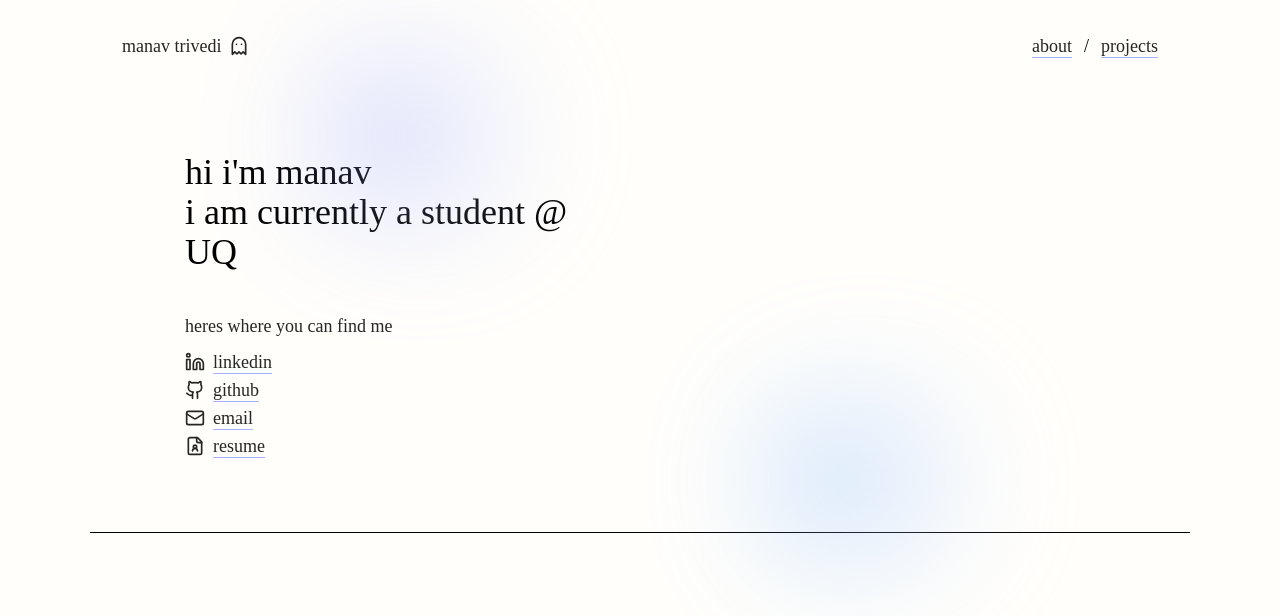
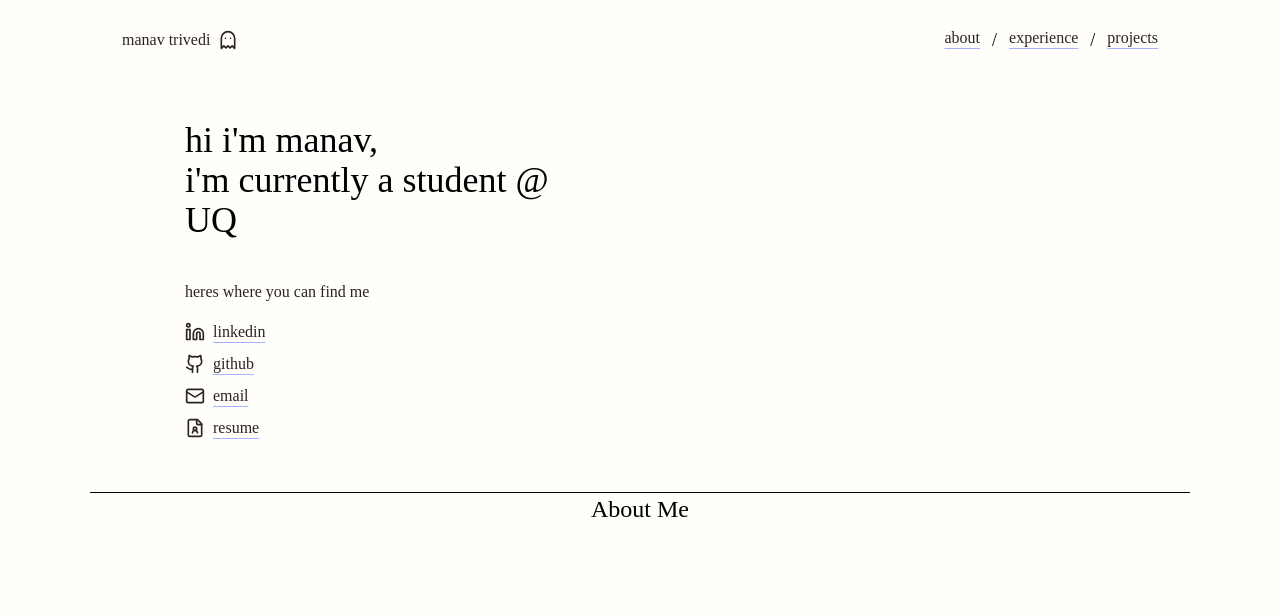
Before and after one commit to ManavTriv/Portfolio, a React (Vite) app in the folder frontend/: page / in a window 1280 px wide. Shown: the top 616 px of the page. Built offline with nearby package versions, Linux system fonts and the light colour scheme; a web font is replaced by a local one.

Commit message:
Progress 18/2

```diff
--- a/frontend/src/Home.jsx
+++ b/frontend/src/Home.jsx
@@ -1,39 +1,68 @@
-import "./styles/Home.css"
+import { useRef, useState, useEffect } from "react";
+import "./styles/Home.css";
 import IntroCard from "./components/IntroCard";
-import { Ghost} from "lucide-react";
+import About from "./components/About";
+import Experience from "./components/Experience";
+import Projects from "./components/Projects";
+import Navbar from "./components/Navbar";
 
 const Home = () => {
-    return (
-      <div className="bg-[#fffefb] min-h-screen">
-        <div className="absolute top-[7%] left-[25%] w-[15%] h-[20%] bg-gradient-to-r from-indigo-400 to-indigo-100 opacity-40 rounded-full blur-3xl"></div>
-        <div className="absolute top-[50%] right-[25%] w-[15%] h-[20%] bg-gradient-to-r from-blue-400 to-indigo-100 opacity-40 rounded-full blur-3xl"></div>
-        <div className="flex flex-col w-[90%] xl:max-w-[1100px] items-center justify-center mx-auto">
-          <Navbar />
-          <IntroCard />
-          <div className="w-full border-t-1"></div>
+  const aboutRef = useRef(null);
+  const experienceRef = useRef(null);
+  const projectsRef = useRef(null);
+  const [navbarScrolled, setNavbarScrolled] = useState(false);
+
+  useEffect(() => {
+    const handleScroll = () => {
+      setNavbarScrolled(window.scrollY > 0);
+    };
+    window.addEventListener("scroll", handleScroll);
+    return () => window.removeEventListener("scroll", handleScroll);
+  }, []);
+
+  const scrollToSection = (ref) => {
+    if (ref?.current) {
+      const navbarHeight = 80;
+      const offset = ref.current.offsetTop - navbarHeight;
+      window.scrollTo({
+        top: offset,
+        behavior: "smooth",
+      });
+    }
+  };
+
+  const handleHomeClick = () => {
+    window.scrollTo({ top: 0, behavior: "smooth" });
+  };
+
+  return (
+    <div className="bg-[#fffefb] min-h-screen relative">
+
+      <Navbar
+        scrolled={navbarScrolled}
+        scrollToAbout={() => scrollToSection(aboutRef)}
+        scrollToExperience={() => scrollToSection(experienceRef)}
+        scrollToProjects={() => scrollToSection(projectsRef)}
+        handleHomeClick={handleHomeClick}
+      />
+
+      <div className="flex flex-col w-[90%] xl:max-w-[1100px] items-center justify-center mx-auto pt-20">
+        <IntroCard />
+        <div className="w-full border-t-1 mt-3"></div>
+        <div ref={aboutRef} className="scroll-mt-20">
+          <About />
+        </div>
+        <div className="w-full border-t-1 mt-3"></div>
+        <div ref={experienceRef} className="scroll-mt-20">
+          <Experience />
+        </div>
+        <div className="w-full border-t-1 mt-3"></div>
+        <div ref={projectsRef} className="scroll-mt-20">
+          <Projects />
         </div>
       </div>
-    );
-}
+    </div>
+  );
+};
 
-export default Home
-
-const Navbar = () => {
-    return (
-      <div className="flex flex-row items-center justify-between w-full h-23 px-8">
-        <a className="flex flex-row items-center space-x-2 font-secondary font-medium text-center text-lg cursor-pointer text-stone-800 hover:text-indigo-300 transition-all duration-300">
-          <span>manav trivedi</span>
-          <Ghost className="w-5 h-5 transition-all duration-300 text-inherit" />
-        </a>
-        <div className="flex flex-row space-x-3">
-          <a className="font-secondary font-medium text-lg underline decoration-indigo-300 underline-offset-5 cursor-pointer text-stone-800 hover:text-indigo-300 transition-all duration-300">
-            about
-          </a>
-          <span className="font-secondary text-lg">/</span>
-          <a className="font-secondary font-medium text-lg underline decoration-indigo-300 underline-offset-5 cursor-pointer text-stone-800 hover:text-indigo-300 transition-all duration-300">
-            projects
-          </a>
-        </div>
-      </div>
-    );
-}
+export default Home;
--- /dev/null
+++ b/frontend/src/components/About.jsx
@@ -0,0 +1,11 @@
+const About = () => {
+  return (
+    <div>
+      <h1 className="font-secondary font-medium md:text-2xl h-300 text-xl">
+        About Me
+      </h1>
+    </div>
+  );
+};
+
+export default About;
--- /dev/null
+++ b/frontend/src/components/Experience.jsx
@@ -0,0 +1,9 @@
+const Experience = () => {
+  return (
+    <div>
+      <h1 className="font-secondary h-500">My Experience</h1>
+    </div>
+  );
+};
+
+export default Experience;
--- a/frontend/src/components/IntroCard.jsx
+++ b/frontend/src/components/IntroCard.jsx
@@ -2,51 +2,41 @@ import { Linkedin, Github, Mail, FileUser } from "lucide-react";
 
 const IntroCard = () => {
   return (
-    <div className="flex flex-row items-center justify-center mx-auto w-[90%] h-100 my-5">
-      <div className="flex flex-col p-10 h-full w-[50%]">
-        <p className="font-secondary font-medium text-4xl">hi i'm manav</p>
-        <p className="font-secondary font-medium text-4xl">
-          i am currently a student @ UQ
+    <div className="flex md:flex-row flex-col items-center justify-center mx-auto w-[90%]">
+      <div className="flex flex-col p-10 h-full md:w-[50%] w-full">
+        <p className="font-secondary font-medium md:text-4xl text-3xl">
+          hi i'm manav,
         </p>
-        <div className="flex flex-col mt-10">
-          <p className="font-secondary text-lg pb-2 text-stone-800 ">
+        <p className="font-secondary font-medium md:text-4xl text-3xl">
+          i'm currently a student @ UQ
+        </p>
+        <div className="flex flex-col space-y-2 mt-10">
+          <p className="font-secondary text-base pb-2 text-stone-800 ">
             heres where you can find me
           </p>
-          <a
-            href="https://github.com/your-profile"
-            target="_blank"
-            rel="noopener noreferrer"
-            className="flex flex-row items-center space-x-2 font-secondary text-lg font-medium underline decoration-indigo-300 underline-offset-5 cursor-pointer text-stone-800 hover:text-indigo-300 transition-all duration-300"
-          >
-            <Linkedin className="w-5 h-5 transition-all duration-300 text-inherit" />
-            <span>linkedin</span>
+          <a className="font-secondary text-base font-medium underline decoration-indigo-300 underline-offset-5 cursor-pointer text-stone-800 hover:text-indigo-300 transition-all duration-300">
+            <span className="flex flex-row items-center space-x-2">
+              <Linkedin className="w-5 h-5" />
+              <span>linkedin</span>
+            </span>
           </a>
-          <a
-            href="https://github.com/your-profile"
-            target="_blank"
-            rel="noopener noreferrer"
-            className="flex flex-row items-center space-x-2 font-secondary text-lg font-medium underline decoration-indigo-300 underline-offset-5 cursor-pointer text-stone-800 hover:text-indigo-300 transition-all duration-300"
-          >
-            <Github className="w-5 h-5 transition-all duration-300 text-inherit" />
-            <span>github</span>
+          <a className="font-secondary text-base font-medium underline decoration-indigo-300 underline-offset-5 cursor-pointer text-stone-800 hover:text-indigo-300 transition-all duration-300">
+            <span className="flex flex-row items-center space-x-2">
+              <Github className="w-5 h-5" />
+              <span>github</span>
+            </span>
           </a>
-          <a
-            href="https://github.com/your-profile"
-            target="_blank"
-            rel="noopener noreferrer"
-            className="flex flex-row items-center space-x-2 font-secondary text-lg font-medium underline decoration-indigo-300 underline-offset-5 cursor-pointer text-stone-800 hover:text-indigo-300 transition-all duration-300"
-          >
-            <Mail className="w-5 h-5 transition-all duration-300 text-inherit" />
-            <span>email</span>
+          <a className="font-secondary text-base font-medium underline decoration-indigo-300 underline-offset-5 cursor-pointer text-stone-800 hover:text-indigo-300 transition-all duration-300">
+            <span className="flex flex-row items-center space-x-2">
+              <Mail className="w-5 h-5" />
+              <span>email</span>
+            </span>
           </a>
-          <a
-            href="https://github.com/your-profile"
-            target="_blank"
-            rel="noopener noreferrer"
-            className="flex flex-row items-center space-x-2 font-secondary text-lg font-medium underline decoration-indigo-300 underline-offset-5 cursor-pointer text-stone-800 hover:text-indigo-300 transition-all duration-300"
-          >
-            <FileUser className="w-5 h-5 transition-all duration-300 text-inherit" />
-            <span>resume</span>
+          <a className="font-secondary text-base font-medium underline decoration-indigo-300 underline-offset-5 cursor-pointer text-stone-800 hover:text-indigo-300 transition-all duration-300">
+            <span className="flex flex-row items-center space-x-2">
+              <FileUser className="w-5 h-5" />
+              <span>resume</span>
+            </span>
           </a>
         </div>
       </div>
--- /dev/null
+++ b/frontend/src/components/Navbar.jsx
@@ -0,0 +1,48 @@
+import { Ghost } from "lucide-react";
+
+// eslint-disable-next-line react/prop-types
+const Navbar = ({scrolled, scrollToAbout, scrollToExperience, scrollToProjects, handleHomeClick,}) => {
+  return (
+    <div
+      className={`fixed top-0 w-full z-50 transition-all duration-300 ${
+        scrolled ? "backdrop-blur-[2px] bg-transparent" : ""
+      }`}
+    >
+      <div className="flex sm:flex-row items-center sm:justify-between flex-col justify-center w-[90%] xl:max-w-[1100px] mx-auto sm:h-20 h-20 px-8">
+        <a
+          onClick={handleHomeClick}
+          className="flex flex-row space-x-2 font-secondary font-medium items-center text-center text-base cursor-pointer text-stone-800 hover:text-indigo-300 transition-all duration-300"
+        >
+          <span>manav trivedi</span>
+          <Ghost className="w-5 h-5" />
+        </a>
+
+        <div className="flex flex-row space-x-3">
+          <a
+            onClick={scrollToAbout}
+            className="font-secondary font-medium text-base underline decoration-indigo-300 underline-offset-5 cursor-pointer text-stone-800 hover:text-indigo-300 transition-all duration-300"
+          >
+            about
+          </a>
+          <span className="font-secondary text-lg">/</span>
+          <a
+            onClick={scrollToExperience}
+            className="font-secondary font-medium text-base underline decoration-indigo-300 underline-offset-5 cursor-pointer text-stone-800 hover:text-indigo-300 transition-all duration-300"
+          >
+            experience
+          </a>
+          <span className="font-secondary text-lg">/</span>
+          <a
+            onClick={scrollToProjects}
+            className="font-secondary font-medium text-base underline decoration-indigo-300 underline-offset-5 cursor-pointer text-stone-800 hover:text-indigo-300 transition-all duration-300"
+          >
+            projects
+          </a>
+        </div>
+      </div>
+    </div>
+  );
+};
+
+
+export default Navbar;
--- /dev/null
+++ b/frontend/src/components/Projects.jsx
@@ -0,0 +1,9 @@
+const Projects = () => {
+  return (
+    <div>
+      <h1 className="font-secondary h-50">My Projects</h1>
+    </div>
+  );
+};
+
+export default Projects;
--- a/frontend/src/styles/index.css
+++ b/frontend/src/styles/index.css
@@ -1,8 +1,5 @@
 @import "tailwindcss";
 
 @theme {
-    --color-darkpurple: #412234;
-    --color-plum: #7F457F;
-    --color-khaki: #C9B79C;
     --font-secondary: "Encode Sans Semi Expanded", serif;
 }
```
